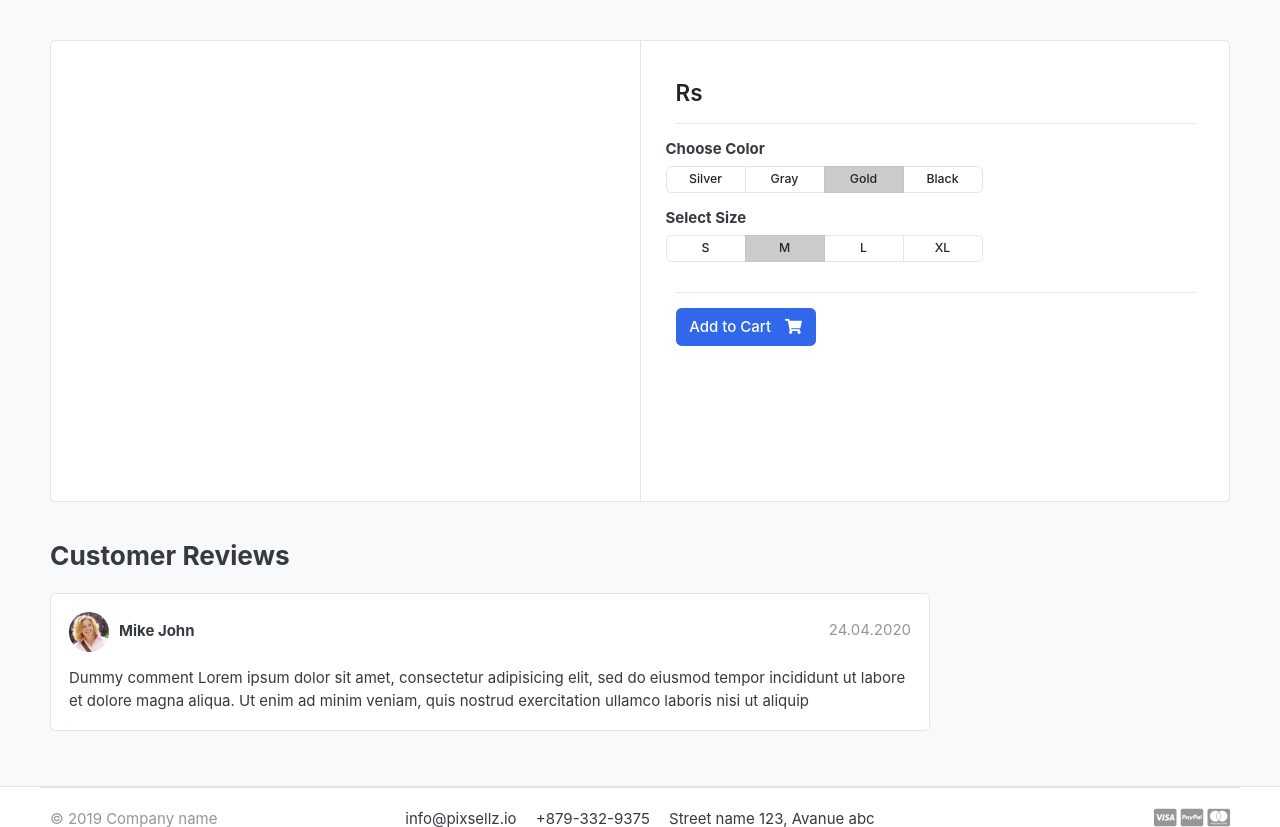
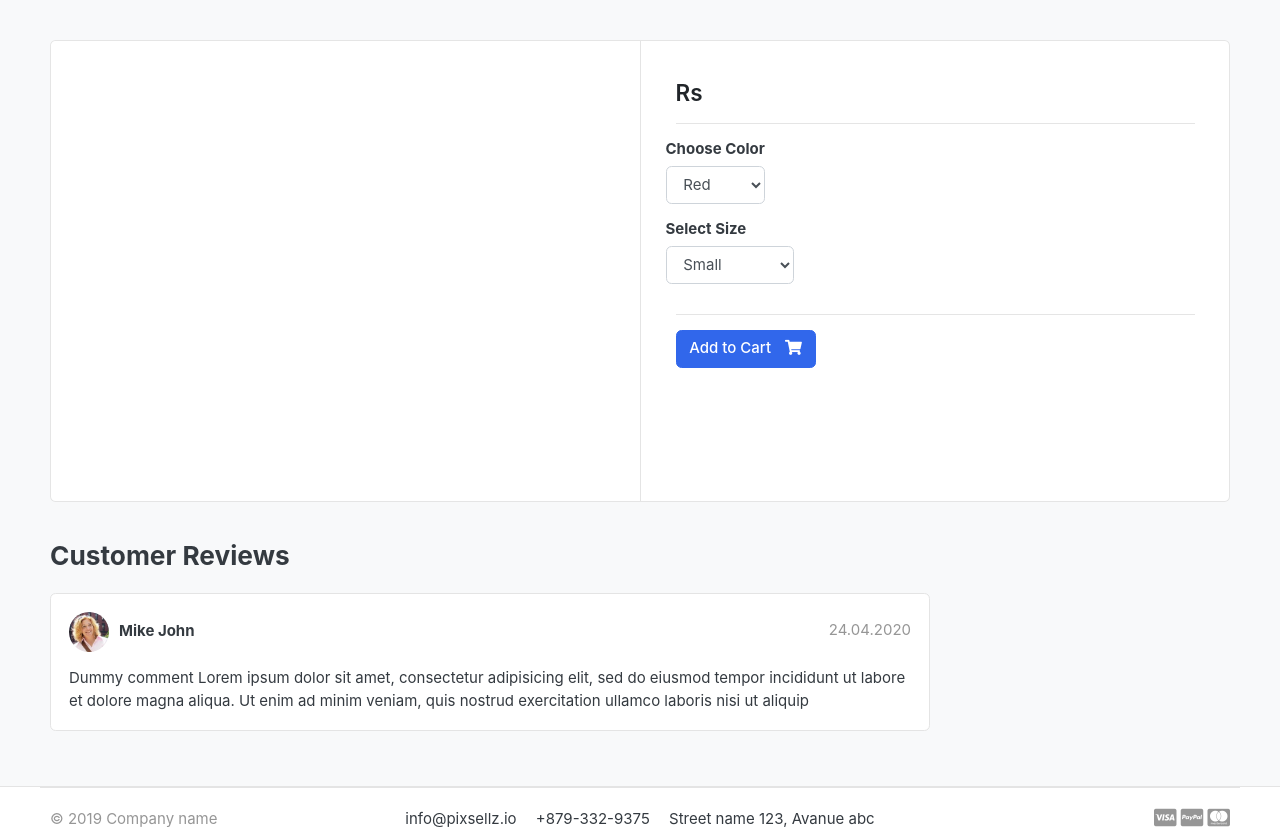
Before and after one commit to Sushank-Code/ClickShop, a Django app: template eproject/store/templates/store/product_detail.html in a window 1280 px wide. Shown: the part 118-945 px from the top of the page. Run offline with Django 5.2, Linux system fonts and the light colour scheme; the template is opened without the code that fills it, so the values that code supplies are empty; some libraries are stand-ins or nearby versions; some web fonts are replaced.

Commit message:
product variration

```diff
--- a/eproject/carts/views.py
+++ b/eproject/carts/views.py
@@ -1,4 +1,4 @@
-from django.shortcuts import render,redirect,get_object_or_404
+from django.shortcuts import render,redirect,get_object_or_404,HttpResponse
 from store.models import Product
 from carts.models import Cart
 from carts.models import CartItem
@@ -13,6 +13,11 @@
     return cart
 
 def add_cart(request,product_id):
+    color = request.GET['color']
+    size = request.GET['size']
+    return HttpResponse(color+size)
+    exit()
+
     product = Product.objects.get(id = product_id)
 
     # This Make sure user has a cart tied to their session
@@ -50,7 +55,7 @@
     item.delete()
     return redirect('cart')
 
-def cart(request,total = 0,quantity = 0,cart_items = None):
+def cart(request,total = 0,quantity = 0,tax=0,grand_total = 0 ,cart_items = None):
     try:
         cart = Cart.objects.get(cart_id = _cart_id(request))
         cart_items = CartItem.objects.filter(cart = cart, is_active = True)
--- a/eproject/kartapp/models.py
+++ b/eproject/kartapp/models.py
@@ -1,7 +1,7 @@
 from django.db import models
 from django.urls import reverse
 
-# Create your models here.
+# Create your models here. ( This app is category )
 
 class Category(models.Model):
     category_name = models.CharField(max_length=50,unique=True)
--- a/eproject/kartapp/static/kartapp/css/responsive.css
+++ b/eproject/kartapp/static/kartapp/css/responsive.css
@@ -88,6 +88,10 @@
       margin-bottom: 16px;
       margin-left: 5px;
     }
+    /* .viewcart{
+      margin-top: 60px;
+      color: red;
+    } */
     /* .clickshop{
       margin-top: 5px;
     } */
--- a/eproject/store/templates/store/product_detail.html
+++ b/eproject/store/templates/store/product_detail.html
@@ -18,6 +18,7 @@
                     </article> <!-- gallery-wrap .end// -->
                 </aside>
                 <main class="col-md-6 border-left">
+                    <form action="{% url 'add_cart' single_product.id %}" method="get">
                         <article class="content-body">
 
                             <h2 class="title">{{ single_product.product_name }}</h2>
@@ -33,57 +34,43 @@
                             <div class="row">
                                 <div class="item-option-select">
                                     <h6>Choose Color</h6>
-                                <div class="btn-group btn-group-sm btn-group-toggle" data-toggle="buttons">
-                                    <label class="btn btn-light">
-                                        <input type="radio" name="radio_color"> Silver
-                                    </label>
-                                    <label class="btn btn-light">
-                                        <input type="radio" name="radio_color"> Gray
-                                    </label>
-                                    <label class="btn btn-light active">
-                                        <input type="radio" name="radio_color checked"> Gold
-                                    </label>
-                                    <label class="btn btn-light">
-                                        <input type="radio" name="radio_color"> Black
-                                    </label>
-                                </div>
+                                    <select name="color" class="form-control">
+                                        <option value="red">Red</option>
+                                        <option value="blue">Blue</option>
+                                        <option value="green">Green</option>
+                                        <option value="yellow">Yellow</option>
+                                    </select>
                                 </div>
                             </div> <!-- row.// -->
                             <div class="row">
                                 <div class="item-option-select">
                                     <h6>Select Size</h6>
-                                <div class="btn-group btn-group-sm btn-group-toggle" data-toggle="buttons">
-                                    <label class="btn btn-light">
-                                        <input type="radio" name="radio_color"> S
-                                    </label>
-                                    <label class="btn btn-light active">
-                                        <input type="radio" name="radio_color" checked> M
-                                    </label>
-                                    <label class="btn btn-light">
-                                        <input type="radio" name="radio_color"> L
-                                    </label>
-                                    <label class="btn btn-light">
-                                        <input type="radio" name="radio_color"> XL
-                                    </label>
-                                </div>
+                                    <select name="size" class="form-control">
+                                        <option value="small">Small</option>
+                                        <option value="medium">Medium</option>
+                                        <option value="large">Large</option>
+                                        <option value="extra_large">Extra Large</option>
+                                    </select>
                                 </div>
                             </div> <!-- row.// -->
                             <hr>
-                        {% if single_product.stock <= 0 %}
-                            <h4 class="text-danger"> Out of Stock </h4>
+                            {% if single_product.stock <= 0 %} <h4 class="text-danger"> Out of Stock </h4>
                                 {% else %}
                                 {% if in_cart %}
                                 <a href="#" class="btn  btn-success disabled"> <span class="text">Added to Cart</span>
                                     <i class="fas fa-check"></i> </a>
 
-                                <a href="{% url 'cart' %}" class="btn  btn-outline-primary"> <span class="text">View Cart</span>
+                                <a href="{% url 'cart' %}" class="btn  btn-outline-primary viewcart mt-1"> <span class="text">View
+                                        Cart</span>
                                     <i class="fas fa-eye"></i> </a>
                                 {% else %}
-                                <a href="{% url 'add_cart' single_product.id %}" class="btn  btn-primary"> <span class="text">Add to Cart</span>
-                                <i class="fas fa-shopping-cart"></i> </a>
+                                <button type="submit" class="btn  btn-primary"> <span
+                                        class="text">Add to Cart</span>
+                                    <i class="fas fa-shopping-cart"></i> </button>
                                 {% endif %}
                                 {% endif %}
                         </article> <!-- product-info-aside .// -->
+                    </form>
                 </main> <!-- col.// -->
             </div> <!-- row.// -->
         </div> <!-- card.// -->
```
Also changed, not shown: eproject/kartapp/templates/kartapp/includes/header.html (line endings or trailing spaces). Lines whose indentation alone changed are shown as unchanged.
